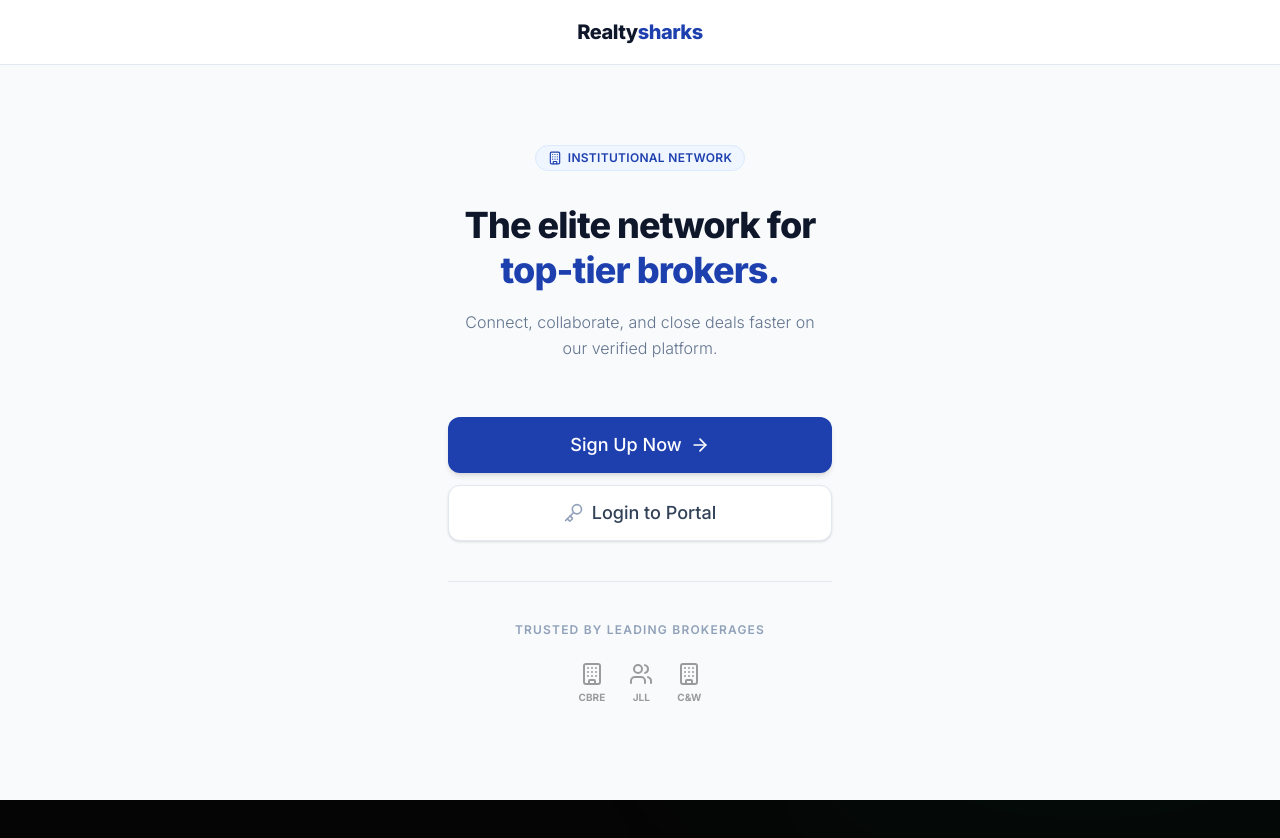
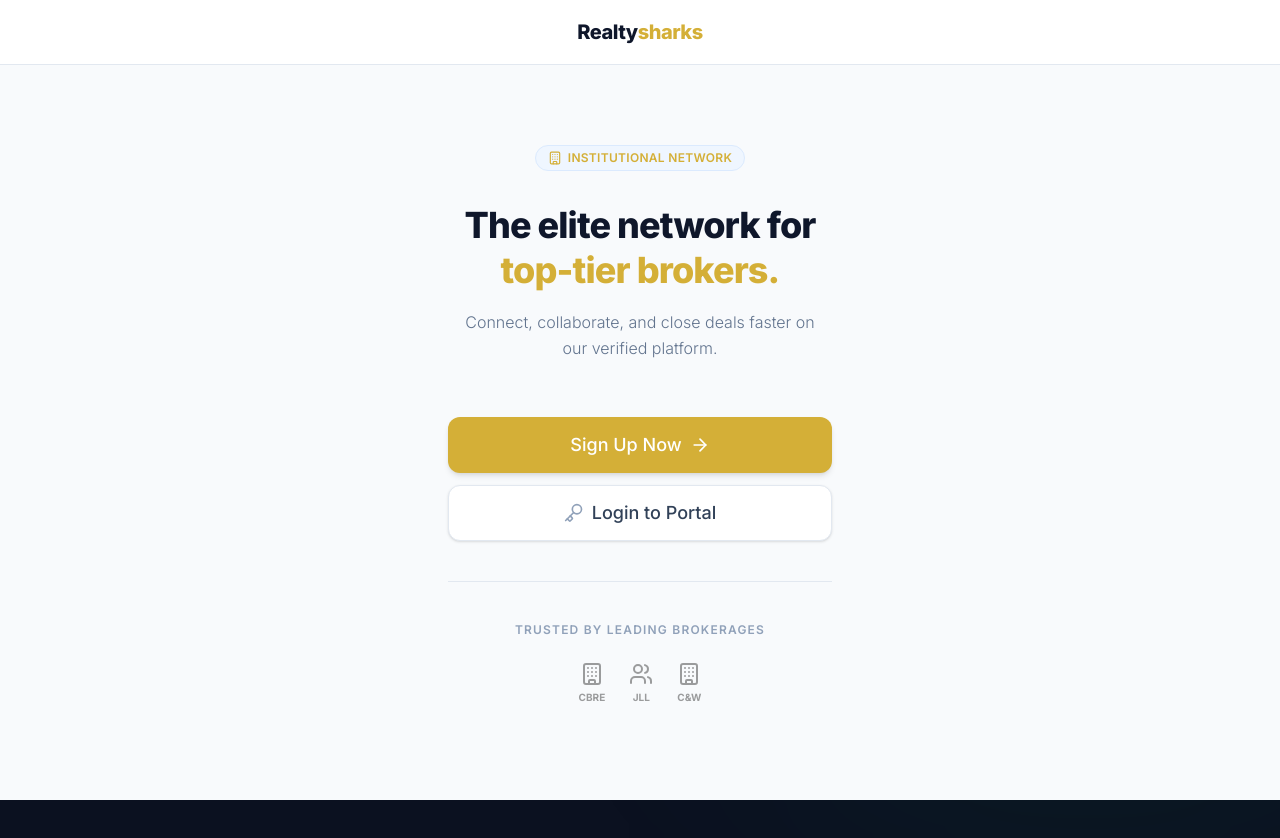
Before and after one commit to Priiiyanxhu/realtysharks, a Next.js app: page / in a window 1280 px wide. Shown: the top 838 px of the page. Built offline with nearby package versions, Linux system fonts and the light colour scheme.

Commit message:
feat: complete UI/UX master overhaul to Midnight Slate & Champagne Gold aesthetic

```diff
--- a/src/app/globals.css
+++ b/src/app/globals.css
@@ -1,13 +1,13 @@
 @import "tailwindcss";
 
 @theme {
-  --color-brand-primary: #0f172a; /* Slate 900 */
-  --color-brand-accent: #1e40af; /* Blue 800 */
-  --color-brand-gold: #b45309; /* Amber 700 / Bronze */
+  --color-brand-primary: #0B1120; /* Midnight Slate */
+  --color-brand-accent: #D4AF37; /* Champagne Gold */
+  --color-brand-gold: #FACC15; /* Bright Gold */
 }
 
 :root {
-  --background: #050505;
+  --background: #0B1120;
   --foreground: #ffffff;
 
   /* Capacitor / Mobile Safe Areas */
--- /dev/null
+++ b/src/components/dashboard/NetworkFeed.tsx
@@ -0,0 +1,37 @@
+"use client";
+
+import React from "react";
+import { Activity } from "lucide-react";
+
+export function NetworkFeed() {
+  return (
+    <div className="bg-[#121A2F]/80 backdrop-blur-xl border border-white/5 rounded-3xl p-6 relative overflow-hidden group">
+
+      {/* Decorative Gradient Line */}
+      <div className="absolute top-0 left-0 w-full h-[2px] bg-gradient-to-r from-transparent via-[#D4AF37] to-transparent opacity-50" />
+
+      <div className="flex items-center justify-between mb-6">
+        <h3 className="text-sm font-bold tracking-widest text-white uppercase flex items-center gap-2">
+          <Activity className="w-4 h-4 text-[#D4AF37]" />
+          Network Feed
+        </h3>
+        <div className="flex items-center gap-2">
+          <span className="relative flex h-2 w-2">
+            <span className="animate-ping absolute inline-flex h-full w-full rounded-full bg-[#D4AF37] opacity-75"></span>
+            <span className="relative inline-flex rounded-full h-2 w-2 bg-[#D4AF37]"></span>
+          </span>
+          <span className="text-[10px] uppercase tracking-widest text-[#D4AF37] font-mono">Live</span>
+        </div>
+      </div>
+
+      <div className="flex flex-col items-center justify-center py-10 text-center px-4 border border-dashed border-white/10 rounded-2xl bg-black/20">
+        <Activity className="w-8 h-8 text-white/20 mb-4" />
+        <p className="text-xs text-white/60 font-medium uppercase tracking-wider mb-2">Network Feed is Empty</p>
+        <p className="text-[10px] text-white/40 max-w-[200px] leading-relaxed">
+          No active properties or requests have been broadcasted to your private network yet.
+        </p>
+      </div>
+
+    </div>
+  );
+}
--- a/src/components/layout/GlobalLayout.tsx
+++ b/src/components/layout/GlobalLayout.tsx
@@ -10,6 +10,7 @@ export function GlobalLayout({ children }: { children: React.ReactNode }) {
   const pathname = usePathname();
   const [isAuthenticated, setIsAuthenticated] = useState(false);
   const [isChecking, setIsChecking] = useState(true);
+  const [userProfile, setUserProfile] = useState<any>(null);
 
   useEffect(() => {
     const checkAuth = async () => {
@@ -23,7 +24,7 @@ export function GlobalLayout({ children }: { children: React.ReactNode }) {
         // Verify profile exists and is complete (routing guard)
         const { data: profile } = await supabase
           .from("profiles")
-          .select("agency_name")
+          .select("*")
           .eq("auth_id", session.user.id)
           .single();
 
@@ -32,6 +33,7 @@ export function GlobalLayout({ children }: { children: React.ReactNode }) {
           return;
         }
 
+        setUserProfile(profile);
         setIsAuthenticated(true);
       } catch (error) {
         console.error("Auth Guard Error:", error);
@@ -46,8 +48,8 @@ export function GlobalLayout({ children }: { children: React.ReactNode }) {
 
   if (isChecking) {
     return (
-      <div className="min-h-[100dvh] flex items-center justify-center bg-[#050505]">
-        <Loader2 className="w-8 h-8 text-emerald-500 animate-spin" />
+      <div className="min-h-[100dvh] flex items-center justify-center bg-[#0B1120]">
+        <Loader2 className="w-8 h-8 text-[#D4AF37] animate-spin" />
       </div>
     );
   }
@@ -64,41 +66,84 @@ export function GlobalLayout({ children }: { children: React.ReactNode }) {
   ];
 
   return (
-    <div className="flex min-h-[100dvh] w-full bg-[#050505] text-white overflow-x-hidden">
+    <div className="flex min-h-[100dvh] w-full bg-[#0B1120] text-white overflow-x-hidden font-sans">
 
-      {/* Desktop Persistent Sidebar (Floating Pill) */}
-      <aside className="hidden md:flex flex-col fixed left-6 top-6 bottom-6 w-64 rounded-[2rem] border border-white/20 bg-black/30 backdrop-blur-3xl z-50 shadow-[inset_0_1px_1px_rgba(255,255,255,0.2)]">
-        <div className="p-8 pb-4 flex justify-between items-center">
-          <h1 className="text-xl font-bold tracking-tight text-white">RealtySharks</h1>
-          <button className="relative p-2 text-white/50 hover:text-white transition-colors" title="Notifications">
-            <Bell className="w-5 h-5" />
-            <span className="absolute top-1.5 right-1.5 w-2 h-2 bg-red-500 rounded-full border border-[#0a0f16]"></span>
-          </button>
+      {/* Desktop Persistent Sidebar (Full Height) */}
+      <aside className="hidden md:flex flex-col fixed left-0 top-0 bottom-0 w-72 bg-[#0B1120] border-r border-white/5 z-50">
+        <div className="p-8 pb-6 flex flex-col items-start border-b border-white/5">
+          <span className="text-[10px] font-bold tracking-[0.2em] text-[#D4AF37] uppercase mb-4">B2B Real Estate OS</span>
+          <div className="flex items-center gap-2 mb-2">
+            <div className="w-8 h-8 bg-[#D4AF37] text-[#0B1120] font-black flex items-center justify-center text-lg leading-none transform -skew-x-12">
+              E
+            </div>
+          </div>
+          <h1 className="text-2xl font-black tracking-tighter text-white">
+            REALTY<span className="text-[#D4AF37]">SHARKS</span><span className="text-[10px] align-top text-white/50 ml-0.5">TM</span>
+          </h1>
         </div>
-        <nav className="flex-1 px-4 space-y-2 mt-4">
-          {navItems.map((item) => {
+
+        {/* Agent Identity Card */}
+        <div className="px-6 py-6 border-b border-white/5">
+          <div className="bg-[#121A2F] rounded-2xl p-4 flex items-center gap-3 border border-white/5 shadow-lg relative overflow-hidden">
+            <div className="absolute top-0 left-0 w-1 h-full bg-[#D4AF37]" />
+            <div className="w-10 h-10 rounded-full bg-slate-800 border border-white/10 overflow-hidden shrink-0">
+              {userProfile?.avatar_url ? (
+                // eslint-disable-next-line @next/next/no-img-element
+                <img src={userProfile.avatar_url} alt="Agent" className="w-full h-full object-cover" />
+              ) : (
+                <div className="w-full h-full flex items-center justify-center text-white/50 font-bold">
+                  {(userProfile?.full_name || "A").charAt(0)}
+                </div>
+              )}
+            </div>
+            <div className="overflow-hidden">
+              <p className="text-[9px] uppercase tracking-widest text-[#D4AF37] font-bold mb-0.5">Agent Identity</p>
+              <h3 className="text-sm font-semibold text-white truncate">{userProfile?.full_name}</h3>
+              <p className="text-xs text-white/50 truncate uppercase">{userProfile?.role || 'Broker'}</p>
+            </div>
+          </div>
+        </div>
+
+        <nav className="flex-1 px-4 space-y-1 mt-6">
+          {navItems.map((item, index) => {
             const isActive = pathname === item.href;
             const Icon = item.icon;
             return (
               <button
                 key={item.name}
                 onClick={() => router.push(item.href)}
-                className={`w-full flex items-center gap-3 px-4 py-3.5 rounded-2xl transition-all duration-300 ${
+                className={`w-full flex items-center justify-between px-4 py-3.5 rounded-xl transition-all duration-300 group ${
                   isActive
-                    ? "bg-white/10 text-white shadow-[inset_0_1px_1px_rgba(255,255,255,0.1)]"
-                    : "text-white/50 hover:bg-white/5 hover:text-white"
+                    ? "bg-[#D4AF37]/10 text-[#D4AF37]"
+                    : "text-white/40 hover:text-white hover:bg-white/5"
                 }`}
               >
-                <Icon className="w-5 h-5" />
-                <span className="font-medium">{item.name}</span>
+                <div className="flex items-center gap-3">
+                  <Icon className={`w-4 h-4 ${isActive ? "text-[#D4AF37]" : "group-hover:text-white"}`} />
+                  <span className={`font-semibold tracking-wide ${isActive ? "text-white" : ""}`}>{item.name.toUpperCase()}</span>
+                </div>
+                <span className="text-[10px] font-mono opacity-30">0{index + 1}</span>
               </button>
             );
           })}
         </nav>
+
+        <div className="p-6">
+          <button
+            onClick={async () => {
+              await supabase.auth.signOut();
+              router.push('/login');
+            }}
+            className="w-full flex items-center gap-3 px-4 py-3 text-white/40 hover:text-white hover:bg-white/5 rounded-xl transition-colors font-semibold tracking-wide uppercase"
+          >
+            <svg xmlns="http://www.w3.org/2000/svg" width="16" height="16" viewBox="0 0 24 24" fill="none" stroke="currentColor" strokeWidth="2" strokeLinecap="round" strokeLinejoin="round"><path d="M9 21H5a2 2 0 0 1-2-2V5a2 2 0 0 1 2-2h4"/><polyline points="16 17 21 12 16 7"/><line x1="21" x2="9" y1="12" y2="12"/></svg>
+            Logout
+          </button>
+        </div>
       </aside>
 
       {/* Main Content Area */}
-      <main className="flex-1 md:ml-[19rem] relative pb-[calc(100px+env(safe-area-inset-bottom))] md:pb-0">
+      <main className="flex-1 md:ml-72 relative pb-[calc(100px+env(safe-area-inset-bottom))] md:pb-0">
         {children}
       </main>
 
```
Also changed, not shown: src/app/(app)/dashboard/page.tsx (+51 -11 lines), src/components/dashboard/AiMatchesGrid.tsx (+26 -11 lines), src/components/dashboard/MarketPulse.tsx (+31 -25 lines).
